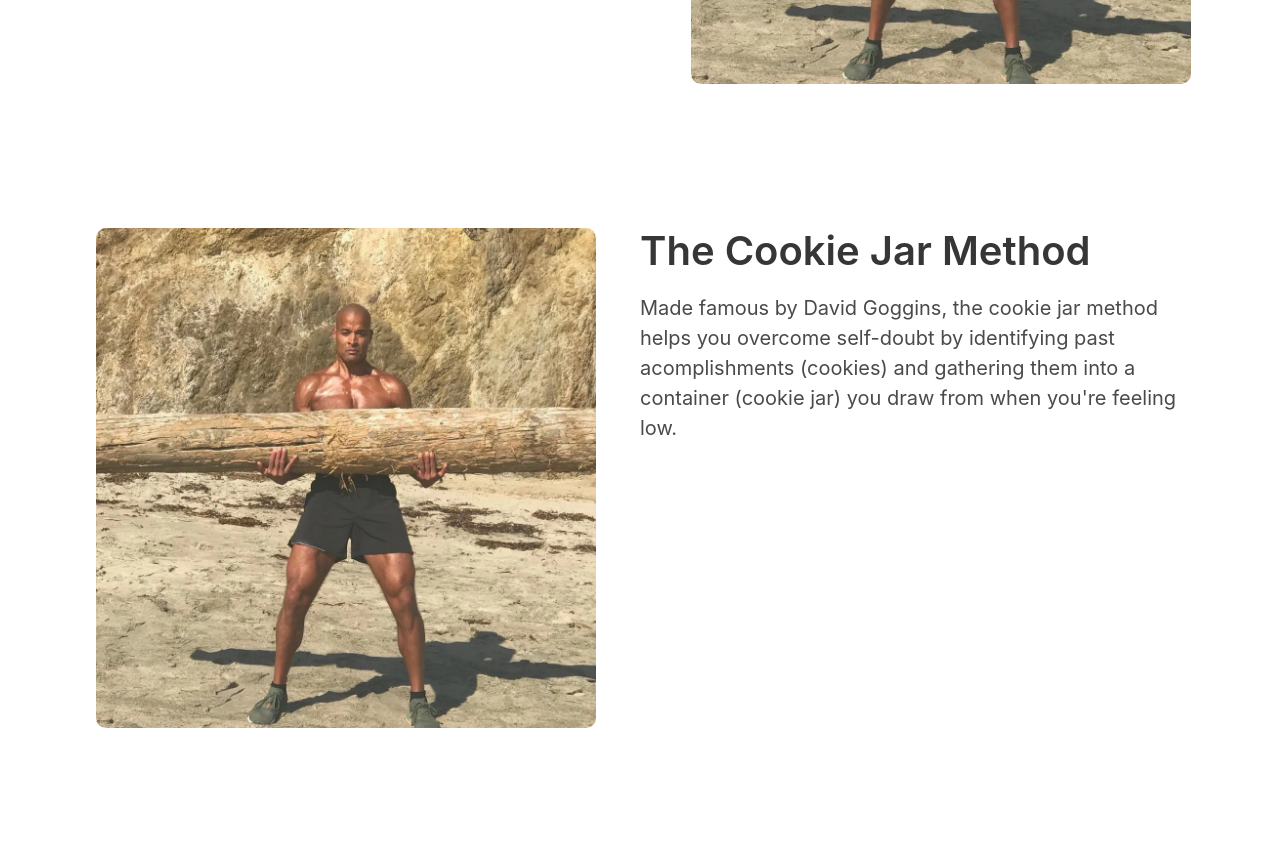
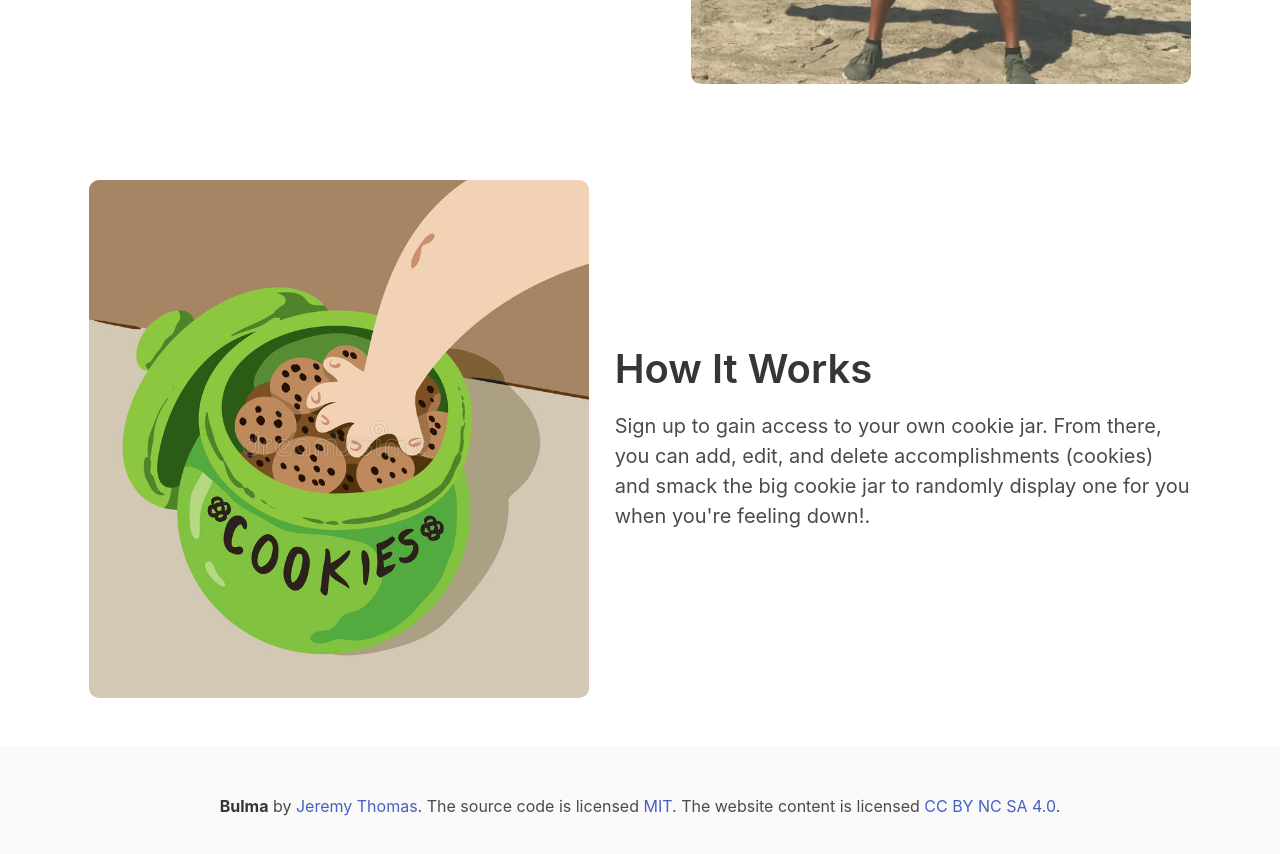
Before and after one commit to hauze-v/cookie-jar, an Angular app: page / in a window 1280 px wide. Shown: the part 1340-2194 px from the top of the page. Before the commit the page ends 2164 px from the top, so only its background shows below. Built offline with nearby package versions, Linux system fonts and the light colour scheme.

Commit message:
Finished sections and added basic footer that needs to be replaced

```diff
--- a/src/app/app.component.css
+++ b/src/app/app.component.css
@@ -31,18 +31,13 @@
   grid-template-columns: 1fr 1fr;
 }
 
-#cookie-jar-desc {
+.flex {
   display: flex;
   justify-content: space-evenly;
   align-items: center;
 }
 
-/* #cookie-jar-desc figure img{
-  float: right;
-} */
-
-
-#cookie-jar-desc-content {
+#cookie-jar-content {
   display: flex;
   align-items: center;
   width: 50%;
--- a/src/app/app.component.html
+++ b/src/app/app.component.html
@@ -48,13 +48,13 @@
 
 <!-- .section-description -->
 <section class="section">
-  <div id="cookie-jar-desc" class="container grid">
-    <div id="cookie-jar-desc-content" class="content is-medium">
+  <div id="cookie-jar-desc" class="container grid flex">
+    <div id="cookie-jar-content" class="content is-medium">
       <div>
         <h1>The Cookie Jar Method</h1>
         <p>Made famous by David Goggins, the cookie jar method helps you overcome self-doubt by identifying past
-          acomplishments (cookies) and gathering them into a container (cookie jar) you draw from when you're feeling
-          low.</p>
+        acomplishments (cookies) and gathering them into a container (cookie jar) you draw from when you're feeling
+        low.</p>
       </div>
     </div>
     <figure class="image">
@@ -65,21 +65,30 @@
 <!-- /.section-description -->
 
 <!-- .section-how-it-works -->
-<section class="section m-6">
-  <div id="cookie-jar-how-it-works" class="container grid">
-    <div class="image">
-      <figure class="image">
-        <img class="image-border medium-image" src="../assets/images/Goggins_Log.webp">
-      </figure>
-    </div>
-    <div id="cookie-jar-how-content" class="content is-medium">
+<section class="section">
+  <div id="cookie-jar-how-it-works" class="container grid flex">
+    <figure class="image">
+      <img class="image-border medium-image" src="../assets/images/hand-cookie-jar-someone-caught-their-43029861.jpg">
+    </figure>
+    <div id="cookie-jar-content" class="content is-medium">
       <div>
-        <h1>The Cookie Jar Method</h1>
-        <p>Made famous by David Goggins, the cookie jar method helps you overcome self-doubt by identifying past
-          acomplishments (cookies) and gathering them into a container (cookie jar) you draw from when you're feeling
-          low.</p>
+        <h1>How It Works</h1>
+        <p>Sign up to gain access to your own cookie jar. From there, you can add, edit, and delete accomplishments
+        (cookies) and smack the big cookie jar to randomly display one for you when you're feeling down!.</p>
       </div>
     </div>
   </div>
 </section>
 <!-- /.section-how-it-works -->
+
+<!-- .footer -->
+<footer class="footer">
+  <div class="content has-text-centered">
+    <p>
+      <strong>Bulma</strong> by <a href="https://jgthms.com">Jeremy Thomas</a>. The source code is licensed
+      <a href="http://opensource.org/licenses/mit-license.php">MIT</a>. The website content
+      is licensed <a href="http://creativecommons.org/licenses/by-nc-sa/4.0/">CC BY NC SA 4.0</a>.
+    </p>
+  </div>
+</footer>
+<!-- /.footer -->
```
Also changed, not shown: src/assets/images/hand-cookie-jar-someone-caught-their-43029861.jpg (added).
